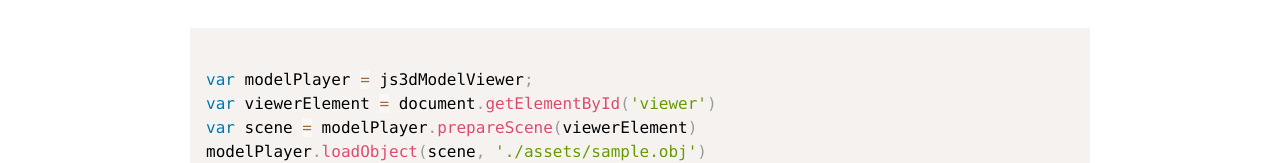
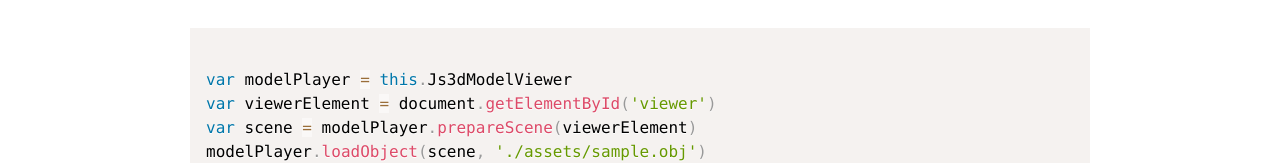
Before and after one commit to cgwire/js-3d-model-viewer, a website: page index.html in a window 1280 px wide. Shown: the part 716-879 px from the top of the page. Drawn offline with nearby package versions, Linux system fonts and the light colour scheme; some packages are replaced by stand-ins of ours; a script that the page names is missing.

Commit message:
[qa] Fix demo page

```diff
--- a/index.html
+++ b/index.html
@@ -102,7 +102,7 @@
 
     <div style="margin: 2em auto; max-width: 900px">
       <pre><code class="language-javascript">
-var modelPlayer = js3dModelViewer;
+var modelPlayer = this.Js3dModelViewer
 var viewerElement = document.getElementById('viewer')
 var scene = modelPlayer.prepareScene(viewerElement)
 modelPlayer.loadObject(scene, './assets/sample.obj')
@@ -123,7 +123,7 @@ fullScreenButton.addEventListener('click', function () {
 
   <script src="./dist/js-3d-model-viewer.js"></script>
   <script>
-  var modelPlayer = js3dModelViewer
+  var modelPlayer = this.Js3dModelViewer
   var nameElement = document.getElementById('name')
   var loadingElement = document.getElementById('loading')
   var viewerElement = document.getElementById('viewer')
@@ -206,6 +206,7 @@ fullScreenButton.addEventListener('click', function () {
     })
   })
 
+  /*
   var sample5Button = document.getElementById('sample-5-button')
   sample5Button.addEventListener('click', function () {
     modelPlayer.clearScene(scene)
@@ -220,6 +221,7 @@ fullScreenButton.addEventListener('click', function () {
         loadingElement.innerHTML = ''
     })
   })
+  */
 
   var gridCheckbox = document.querySelector('#grid-button');
   gridCheckbox.onchange = function() {
```
